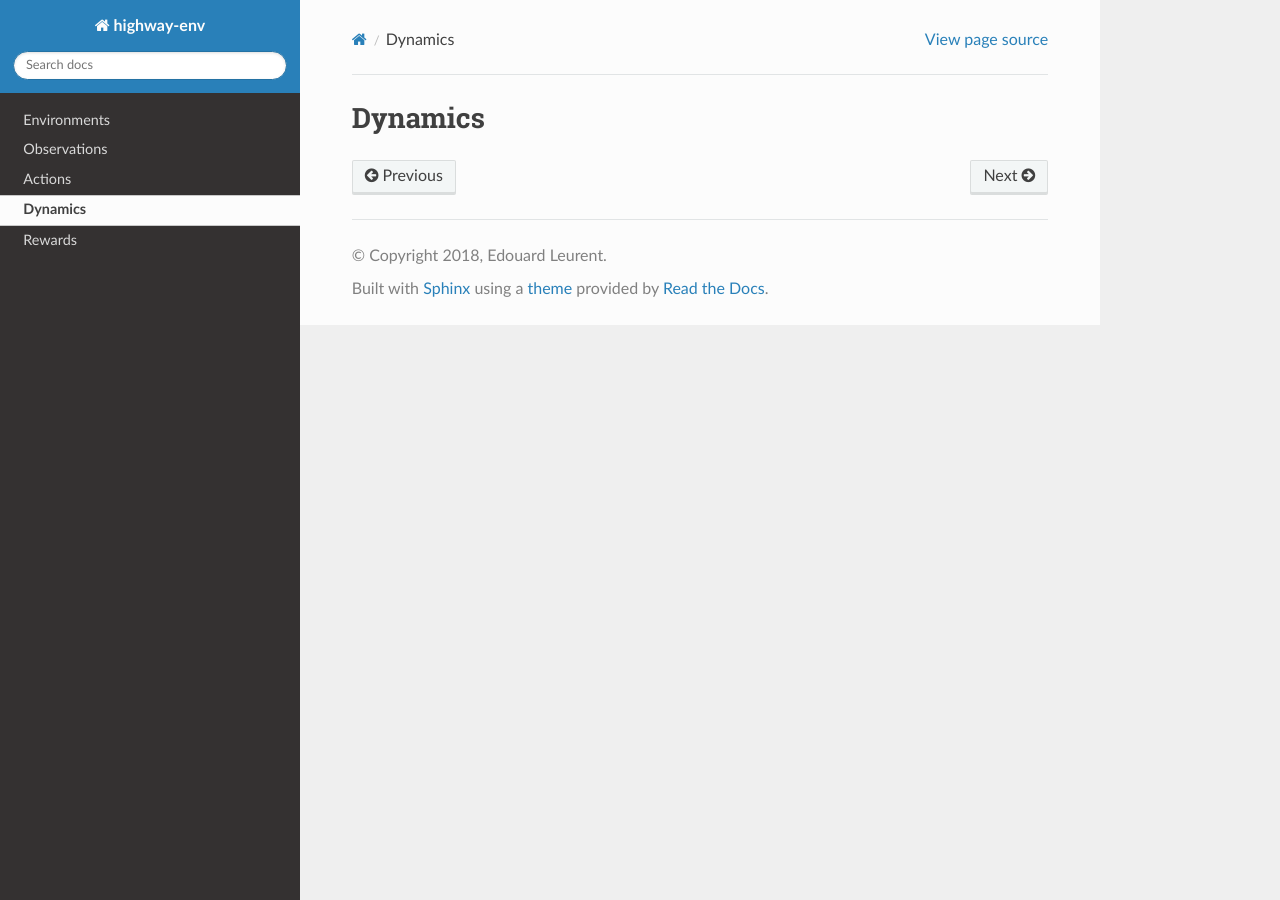
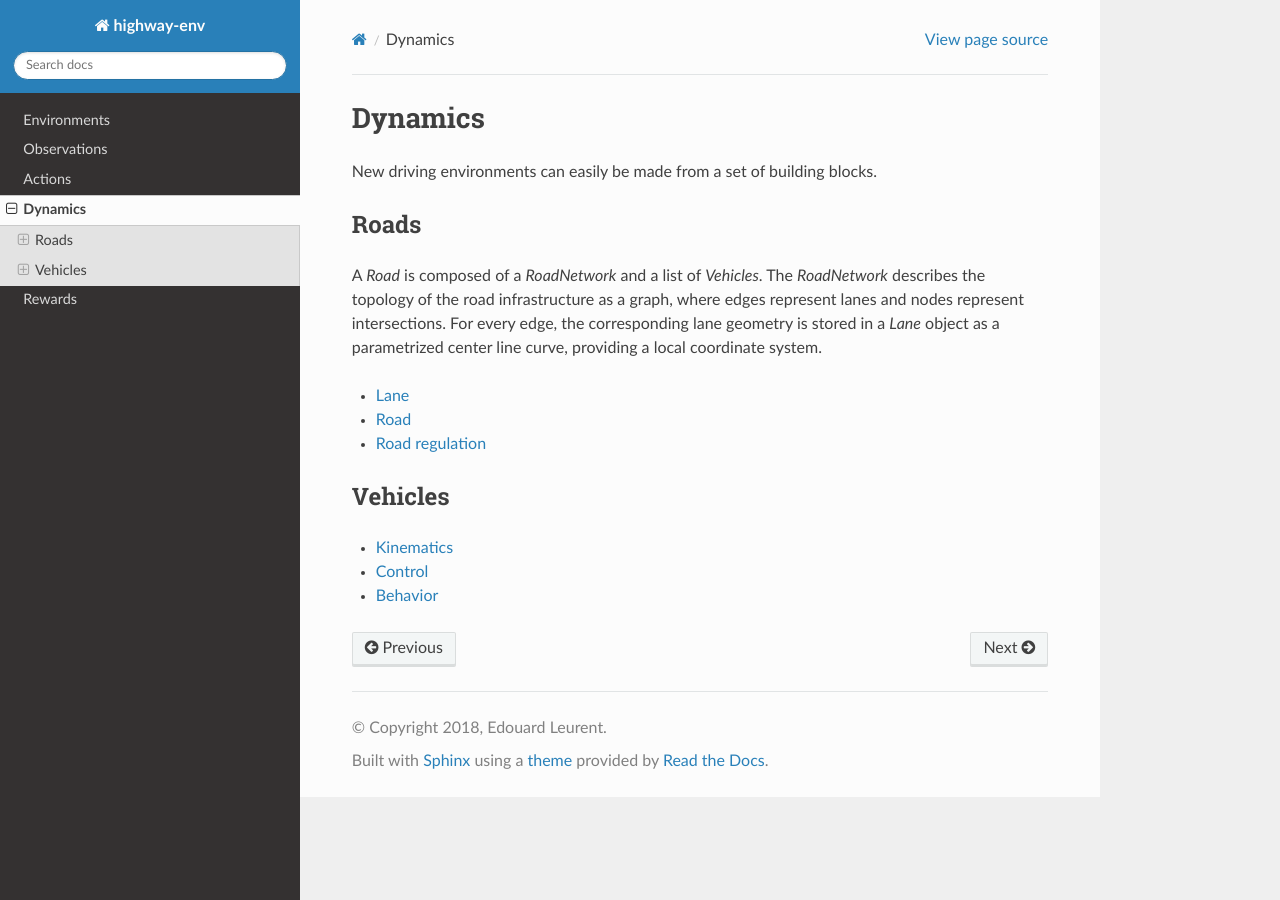
Before and after one commit to Farama-Foundation/HighwayEnv, a Sphinx documentation site: the page built from docs/source/dynamics/index.rst, in a window 1280 px wide. Built offline with Sphinx 7.4.7 and the Read the Docs theme 2.0.0, drawn with Linux system fonts in a browser that asks for light colours.

```diff
--- a/docs/source/dynamics/index.rst
+++ b/docs/source/dynamics/index.rst
@@ -2,3 +2,27 @@
 
 Dynamics
 ############
+
+New driving environments can easily be made from a set of building blocks.
+
+Roads
+========
+
+A `Road` is composed of a `RoadNetwork` and a list of `Vehicles`. The `RoadNetwork` describes the topology of the road infrastructure as a graph, where edges represent lanes and nodes represent intersections. For every edge, the corresponding lane geometry is stored in a `Lane` object as a parametrized center line curve, providing a local coordinate system.
+
+.. toctree::
+  :maxdepth: 1
+
+  road/lane
+  road/road
+  road/regulation
+
+Vehicles
+========
+
+.. toctree::
+  :maxdepth: 1
+
+  vehicle/kinematics
+  vehicle/controller
+  vehicle/behavior
```
Also changed, not shown: README.md (+0 -39 lines), docs/source/dynamics/road/lane.rst (added, +14 -0 lines), docs/source/dynamics/road/regulation.rst (added, +11 -0 lines), docs/source/dynamics/road/road.rst (added, +19 -0 lines), docs/source/dynamics/vehicle/behavior.rst (added, +29 -0 lines), docs/source/dynamics/vehicle/controller.rst (added, +14 -0 lines), docs/source/dynamics/vehicle/kinematics.rst (added, +30 -0 lines).
